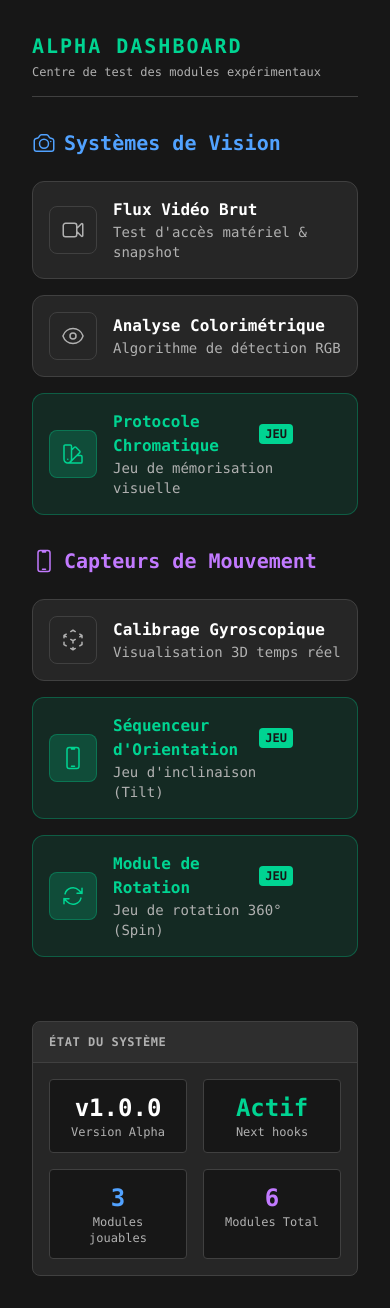
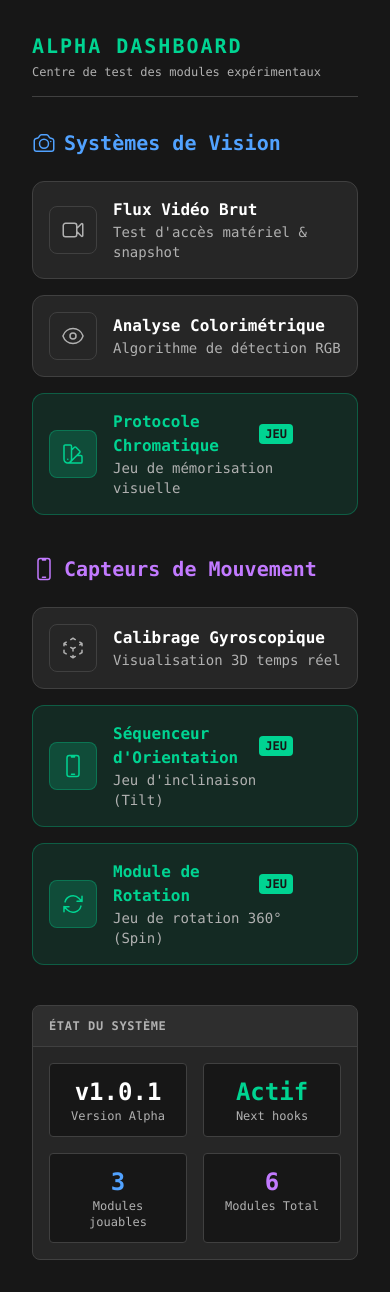
Before and after one commit to Sekaivi/MissionADA42, a Next.js app: page /alpha in a window 390 px wide. Built offline with nearby package versions, Linux system fonts and the light colour scheme.

Commit message:
feat(css color vars): colors vars in globals.css + components update

```diff
--- a/src/app/alpha/page.tsx
+++ b/src/app/alpha/page.tsx
@@ -75,6 +75,8 @@ const ALPHA_MODULES: ModuleGroup[] = [
 ];
 
 export default function AlphaHome() {
+    const appVersion = process.env.NEXT_PUBLIC_APP_VERSION || 'DEV';
+
     const stats = useMemo(() => {
         const allItems = ALPHA_MODULES.flatMap((group) => group.items);
         return {
@@ -109,12 +111,12 @@ export default function AlphaHome() {
                     </section>
                 ))}
 
-                <div className="col-span-1 mt-8 md:col-span-2">
+                <div className="col-span-1 lg:col-span-2">
                     <AlphaCard title="État du Système">
                         <div className="grid grid-cols-2 gap-4 md:grid-cols-4">
                             {/* stat 1 : version */}
                             <div className="border-border bg-background rounded border p-3 text-center">
-                                <div className="text-foreground text-2xl font-bold">v1.0.0</div>
+                                <div className="text-foreground text-2xl font-bold">v{appVersion}</div>
                                 <div className="text-muted text-xs">Version Alpha</div>
                             </div>
 
--- a/src/components/alpha/AlphaGrid.tsx
+++ b/src/components/alpha/AlphaGrid.tsx
@@ -6,5 +6,7 @@ interface BaseProps {
 }
 
 export const AlphaGrid = ({ children, className = '' }: BaseProps) => (
-    <div className={`grid grid-cols-1 gap-8 lg:grid-cols-2 ${className}`}>{children}</div>
+    <div className={`grid grid-cols-1 gap-10 lg:grid-cols-2 lg:gap-8 ${className}`}>
+        {children}
+    </div>
 );
```
Also changed, not shown: 2 other files (tests, documents, lock files or other folders).
